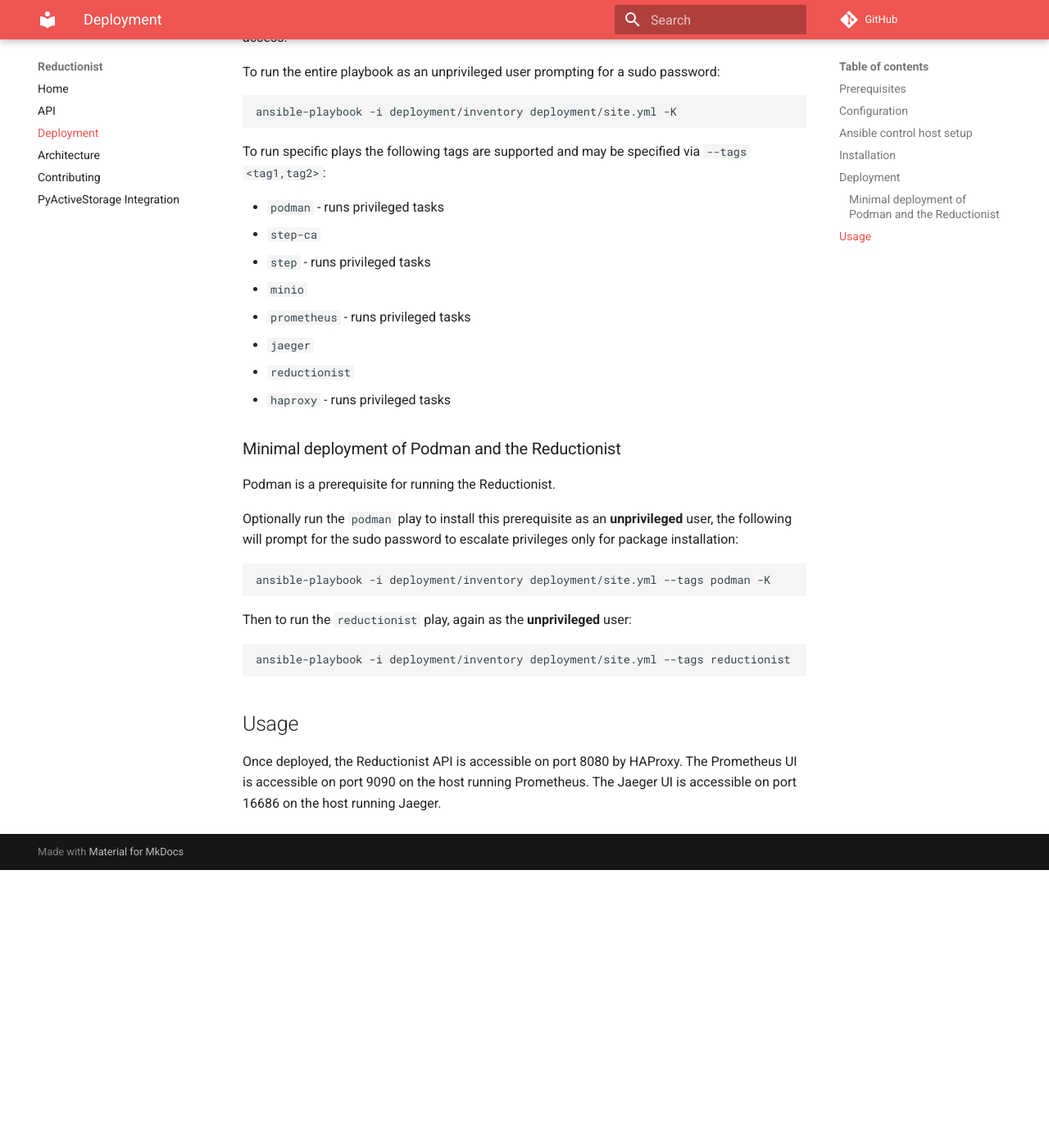
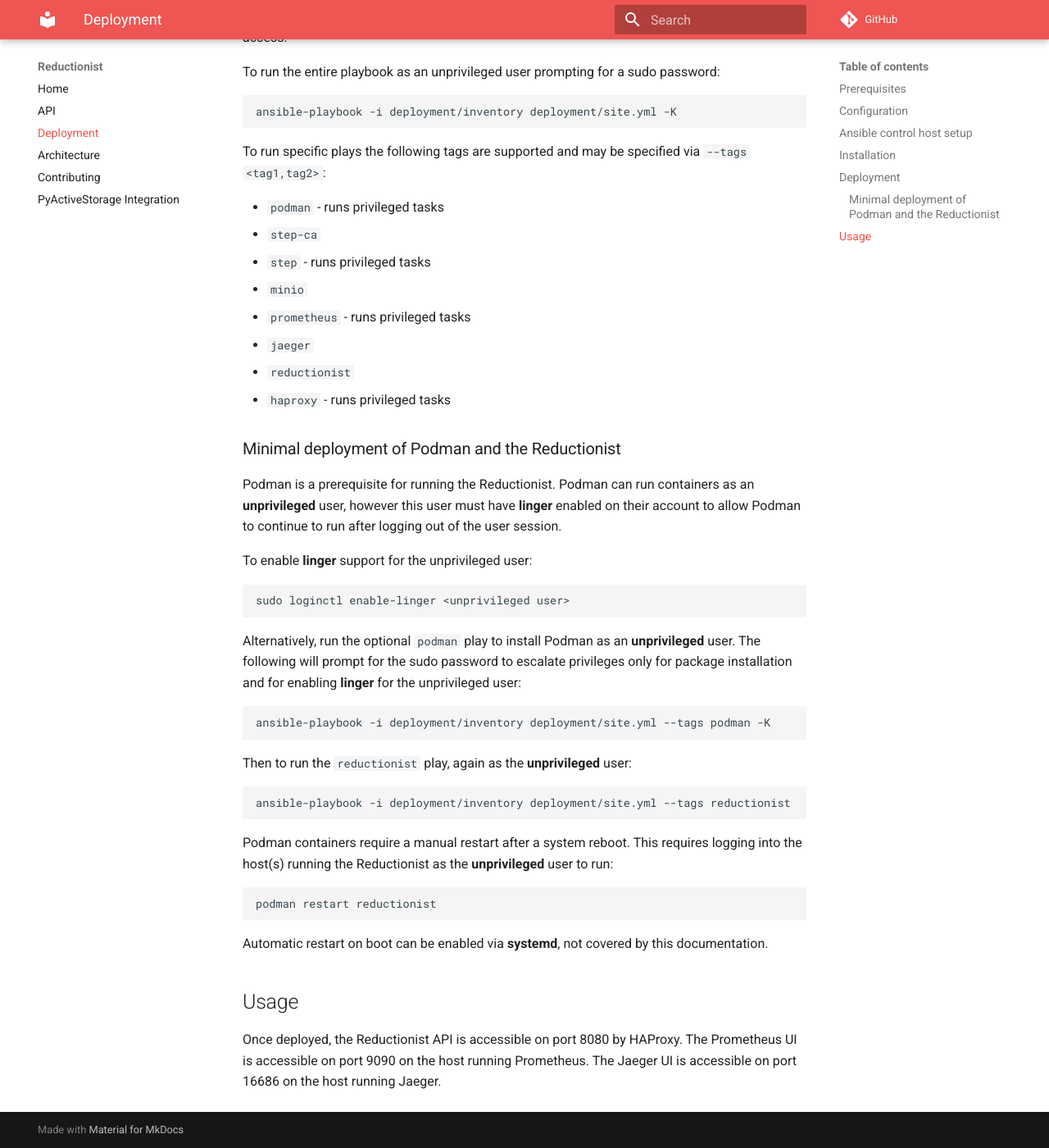
Before and after one commit to stackhpc/reductionist-rs, an MkDocs documentation site: the page built from docs/deployment.md, in a window 1280 px wide and 1400 px high, scrolled down 3497 px. Shown: the whole window at 82% size. Built offline with MkDocs 1.6.1 and Material for MkDocs 9.7.7, drawn with Linux system fonts in a browser that asks for light colours; comment, search, counter and statistics services are not loaded; before the commit the page ends 4558 px from its top, so only the background shows below that.

Commit message:
Update the podman installation play to enable linger on the unprivileged user account that'll be running the Reductionist, and any other, containers. We need linger enabled for the podman process to continue running after the user's logged out of the session. Deployment documentation updated.

````diff
--- a/docs/deployment.md
+++ b/docs/deployment.md
@@ -155,8 +155,14 @@
 ### Minimal deployment of Podman and the Reductionist
 
 Podman is a prerequisite for running the Reductionist.
+Podman can run containers as an **unprivileged** user, however this user must have **linger** enabled on their account to allow Podman to continue to run after logging out of the user session.
 
-Optionally run the `podman` play to install this prerequisite as an **unprivileged** user, the following will prompt for the sudo password to escalate privileges only for package installation:
+To enable **linger** support for the unprivileged user:
+```sh
+sudo loginctl enable-linger <unprivileged user>
+```
+
+Alternatively, run the optional `podman` play to install Podman as an **unprivileged** user. The following will prompt for the sudo password to escalate privileges only for package installation and for enabling **linger** for the unprivileged user:
 ```sh
 ansible-playbook -i deployment/inventory deployment/site.yml --tags podman -K
 ```
@@ -166,6 +172,14 @@
 ansible-playbook -i deployment/inventory deployment/site.yml --tags reductionist
 ```
 
+Podman containers require a manual restart after a system reboot.
+This requires logging into the host(s) running the Reductionist as the **unprivileged** user to run:
+```sh
+podman restart reductionist
+```
+
+Automatic restart on boot can be enabled via **systemd**, not covered by this documentation.
+
 ## Usage
 
 Once deployed, the Reductionist API is accessible on port 8080 by HAProxy. The Prometheus UI is accessible on port 9090 on the host running Prometheus. The Jaeger UI is accessible on port 16686 on the host running Jaeger.
````
Also changed, not shown: 1 other file.
